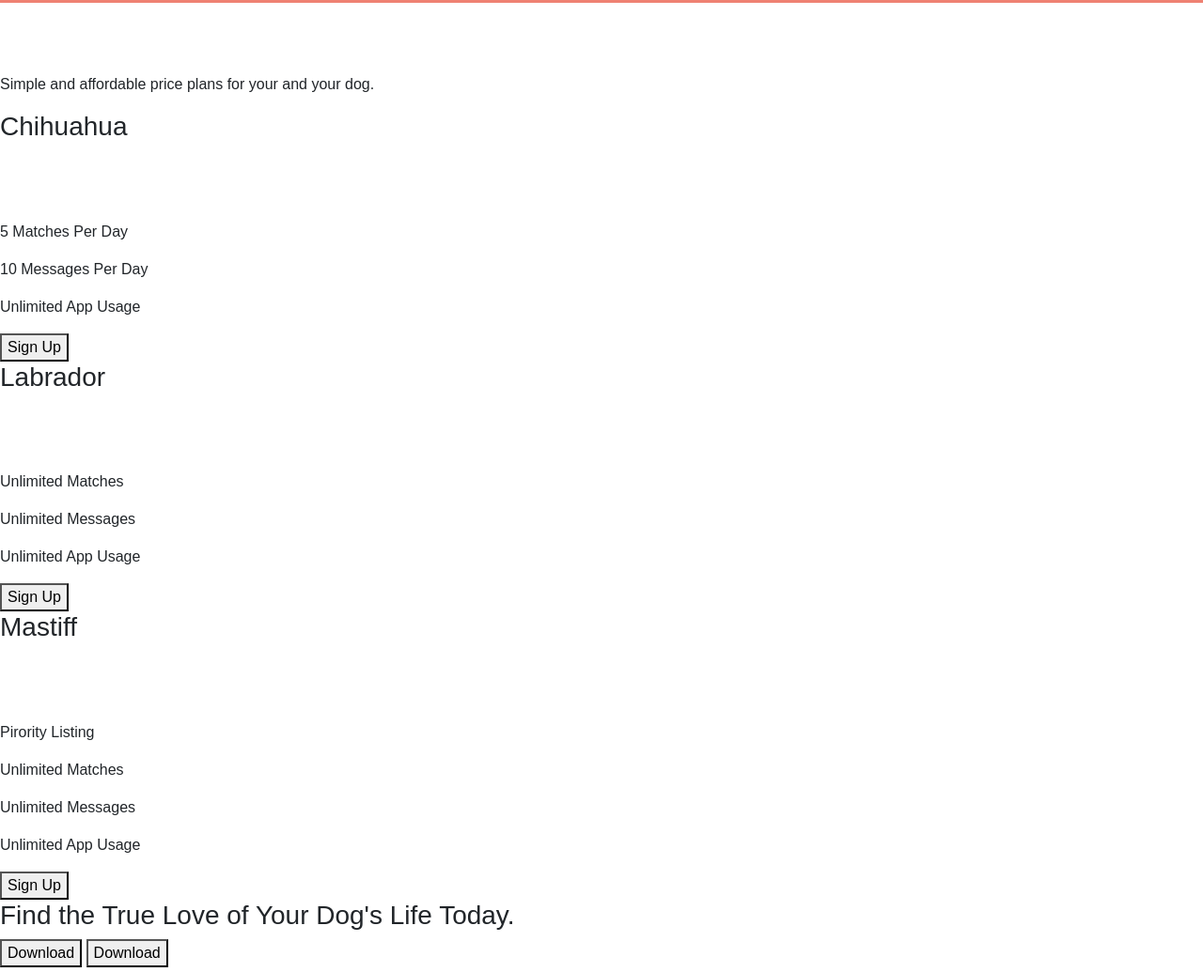
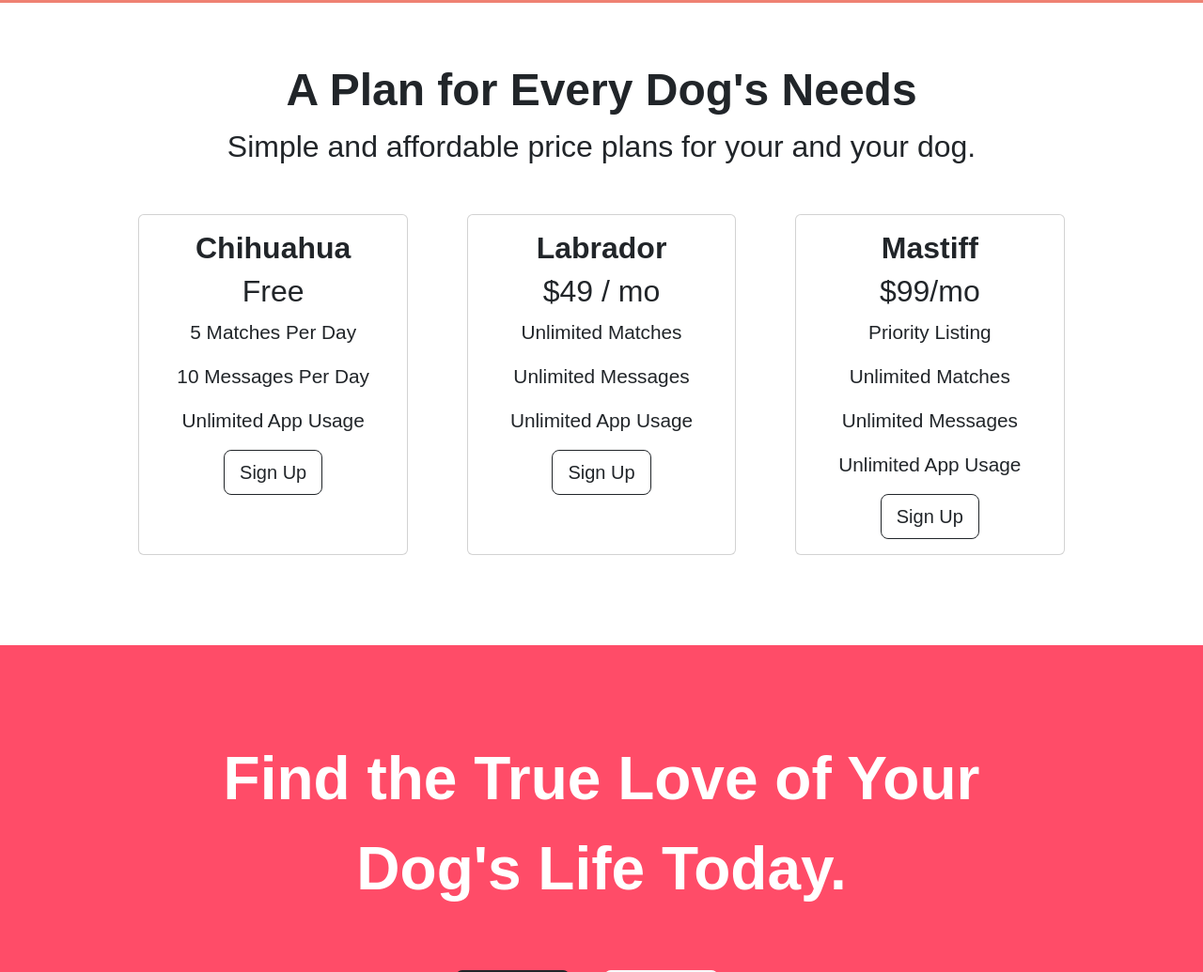
Before and after one commit to Vishnuteja-Surla/Learning-WebDev, a plain HTML site: page TinDog-Start-master/index.html in a window 1280 px wide. Shown: the part 1765-2800 px from the top of the page at 94% size. Drawn offline with nearby package versions, Linux system fonts and the light colour scheme.

Commit message:
Complete Rough TinDog Website

```diff
--- a/TinDog-Start-master/css/styles.css
+++ b/TinDog-Start-master/css/styles.css
@@ -1,5 +1,25 @@
 body{
     font-family: 'Monsterrat', sans-serif;
+}
+
+.card{
+    height: 100%;
+}
+
+.card-body{
+    text-align: center;
+}
+
+.card-title{
+    font-family: 'Monsterrat', sans-serif;
+    font-weight: bold;
+    font-size: 2rem;
+}
+
+.card-text{
+    font-family: 'Monsterrat', sans-serif;
+    font-weight: light;
+    font-size: 1.3rem;
 }
 
 .carousel-item{
@@ -10,6 +30,21 @@ body{
     padding: 3% 15%;
 }
 
+#cta{
+    background-color: #ff4c68;
+    padding: 5% 10%;
+    text-align: center;
+}
+
+.cta-text{
+    font-family: 'Monsterrat', sans-serif;
+    font-weight: 900;
+    font-size: 4rem;
+    color: #fff;
+    padding: 3% 3% 0 3%;
+    line-height: 1.5;
+}
+
 .download-button{
     margin: 5% 3% 3% 0;
 }
@@ -18,6 +53,10 @@ body{
 #features{
     padding: 7% 15% 7% 15%;
     text-align: center;
+    background-color: #fff;
+    position: relative;
+    z-index: 1;
+    bottom: 9rem;
 }
 
 .feature-headings{
@@ -40,6 +79,23 @@ body{
     color: #8f8f8f;
 }
 
+#footer{
+    padding-top: 8%;
+    text-align: center;
+    background-color: #fff;
+}
+
+.footer-icon{
+    size: 24px;
+    margin: 1%;
+}
+
+.footer-text{
+    font-family: 'Monsterrat', sans-serif;
+    font-weight: thin;
+    color: #8f8f8f;
+}
+
 h1{
     font-family: 'Monsterrat Black', sans-serif;
     font-weight: 900;
@@ -47,7 +103,31 @@ h1{
     line-height: 1.5;
 }
 
-h2{
+/* Pricing */
+#pricing{
+    padding: 5% 10%;
+    font-family: 'Monsterrat', sans-serif;
+}
+
+.pricing-col{
+    padding: 3%;
+}
+
+.pricing-data{
+    font-family: 'Monsterrat', sans-serif;
+    font-weight: light;
+    font-size: 2rem;
+    text-align: center;
+}
+
+.pricing-heading{
+    font-family: 'Monsterrat', sans-serif;
+    font-weight: bold;
+    font-size: 3rem;
+    text-align: center;
+}
+
+.testimonial-text{
     font-family: 'Monsterrat', sans-serif;
     color: #fff;
     font-weight: bold;
@@ -110,4 +190,16 @@ h2{
 .title-img{
     width: 60%;
     transform: rotate(25deg);
+    position: relative;
 }
+
+/* Media Queries */
+@media (max-width: 1028px){
+    #title{
+        text-align: center;
+    }
+
+    .title-img{
+        transform: rotate(0);
+    }
+}
--- a/TinDog-Start-master/index.html
+++ b/TinDog-Start-master/index.html
@@ -102,7 +102,7 @@
     <div id="testimonial-carousel" class="carousel slide" data-bs-ride="carousel">
       <div class="carousel-inner">
         <div class="carousel-item active">
-          <h2>I no longer have to sniff other dogs for love. I've found the hottest Corgi on TinDog. Woof.</h2>
+          <h2 class="testimonial-text">I no longer have to sniff other dogs for love. I've found the hottest Corgi on TinDog. Woof.</h2>
           <img class="testimonial-img" src="images/dog-img.jpg" alt="dog-profile">
           <em>Pebbles, New York</em>
         </div>
@@ -138,33 +138,54 @@
 
   <section id="pricing">
 
-    <h2>A Plan for Every Dog's Needs</h2>
-    <p>Simple and affordable price plans for your and your dog.</p>
+    <h2 class="pricing-heading">A Plan for Every Dog's Needs</h2>
+    <p class="pricing-data">Simple and affordable price plans for your and your dog.</p>
 
-
-    <h3>Chihuahua</h3>
+    <div class="row">
+      <div class="pricing-col col-lg-4 col-md-6">
+        <div class="card">
+          <div class="card-body">
+            <h3 class="card-title">Chihuahua</h3>
+            <div class="card-text">
                 <h2>Free</h2>
                 <p>5 Matches Per Day</p>
                 <p>10 Messages Per Day</p>
                 <p>Unlimited App Usage</p>
-    <button type="button">Sign Up</button>
-
-
-    <h3>Labrador</h3>
+            </div>
+            <a href="#" class="btn btn-outline-dark btn-lg btn-block">Sign Up</a>
+          </div>
+        </div>
+      </div>
+      <div class="pricing-col col-lg-4 col-md-6">
+        <div class="card">
+          <div class="card-body">
+            <h3 class="card-title">Labrador</h3>
+            <div class="card-text">
                 <h2>$49 / mo</h2>
                   <p>Unlimited Matches</p>
                   <p>Unlimited Messages</p>
                   <p>Unlimited App Usage</p>
-    <button type="button">Sign Up</button>
-
-
-    <h3>Mastiff</h3>
-    <h2>$99 / mo</h2>
-    <p>Pirority Listing</p>
+            </div>
+            <a href="#" class="btn btn-outline-dark btn-lg btn-block">Sign Up</a>
+          </div>
+        </div>
+      </div>
+      <div class="pricing-col col-lg-4">
+        <div class="card">
+          <div class="card-body">
+            <h3 class="card-title">Mastiff</h3>
+            <div class="card-text">
+                <h2>$99/mo</h2>
+                  <p>Priority Listing</p>
                   <p>Unlimited Matches</p>
                   <p>Unlimited Messages</p>
                   <p>Unlimited App Usage</p>
-    <button type="button">Sign Up</button>
+            </div>
+            <a href="#" class="btn btn-outline-dark btn-lg btn-block">Sign Up</a>
+          </div>
+        </div>
+      </div>
+    </div>
 
   </section>
 
@@ -173,9 +194,9 @@
 
   <section id="cta">
 
-    <h3>Find the True Love of Your Dog's Life Today.</h3>
-    <button type="button">Download</button>
-    <button type="button">Download</button>
+    <h3 class="cta-text">Find the True Love of Your Dog's Life Today.</h3>
+    <button type="button" class="btn btn-dark btn-lg download-button"><i class="lni lni-apple-brand"></i> Download</button>
+    <button type="button" class="btn btn-light btn-lg download-button"><i class="lni lni-play-store"></i> Download</button>
 
   </section>
 
@@ -184,7 +205,8 @@
 
   <footer id="footer">
 
-    <p>© Copyright TinDog</p>
+    <p><i class="lni lni-twitter-original footer-icon"></i><i class="lni lni-facebook-oval footer-icon"></i><i class="lni lni-instagram footer-icon"></i><i class="lni lni-envelope footer-icon"></i></p>
+    <p class="footer-text">© Copyright TinDog</p>
 
   </footer>
 
```
Lines whose indentation alone changed are shown as unchanged.
